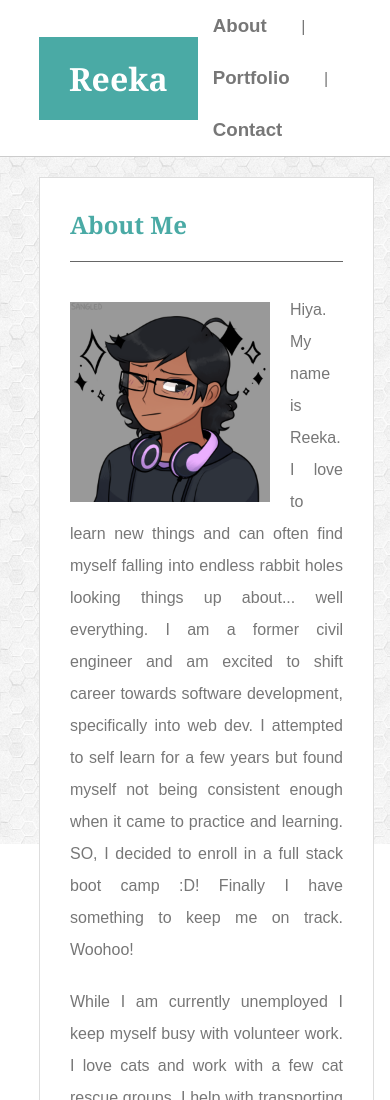
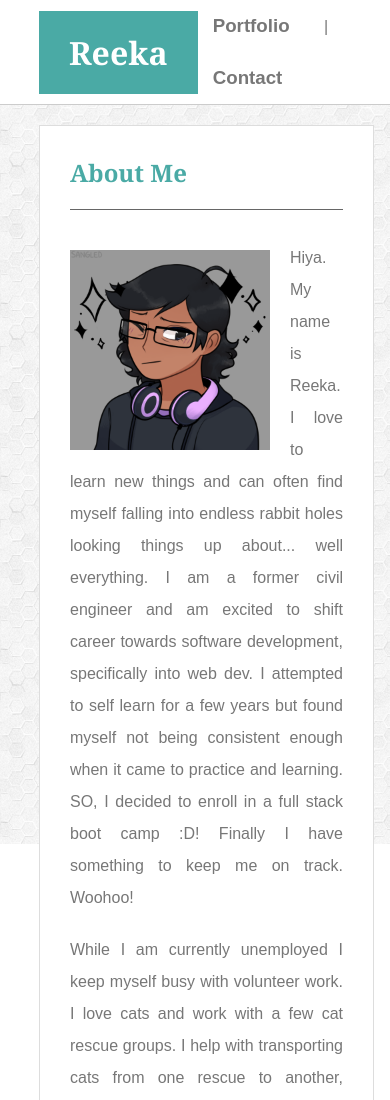
Before and after one commit to reekamaharaj/Basic-Portfolio, a plain HTML site: page index.html in a window 390 px wide. Shown: the top 1100 px of the page. Drawn offline with Linux system fonts and the light colour scheme.

Commit message:
changed nav bar a little, works alright on mobile

```diff
--- a/index.html
+++ b/index.html
@@ -13,8 +13,6 @@
             <h1>Reeka</h1>
             <nav>
                 <ul id="nav">
-                    <li><h3><a href="index.html">About</a></h3></li>
-                    <li>|</li>
                     <li><h3><a href="portfolio.html">Portfolio</a></h3></li>
                     <li>|</li>
                     <li><h3><a href="contact.html">Contact</a></h3></li>
```
Also changed, not shown: contact.html (+0 -2 lines), portfolio.html (+0 -2 lines).
